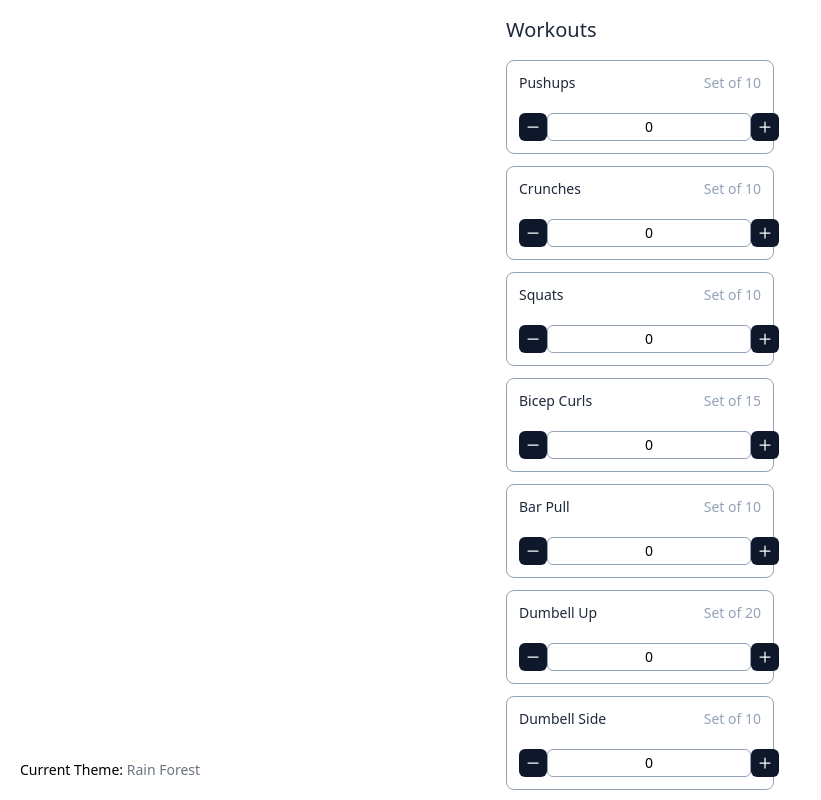
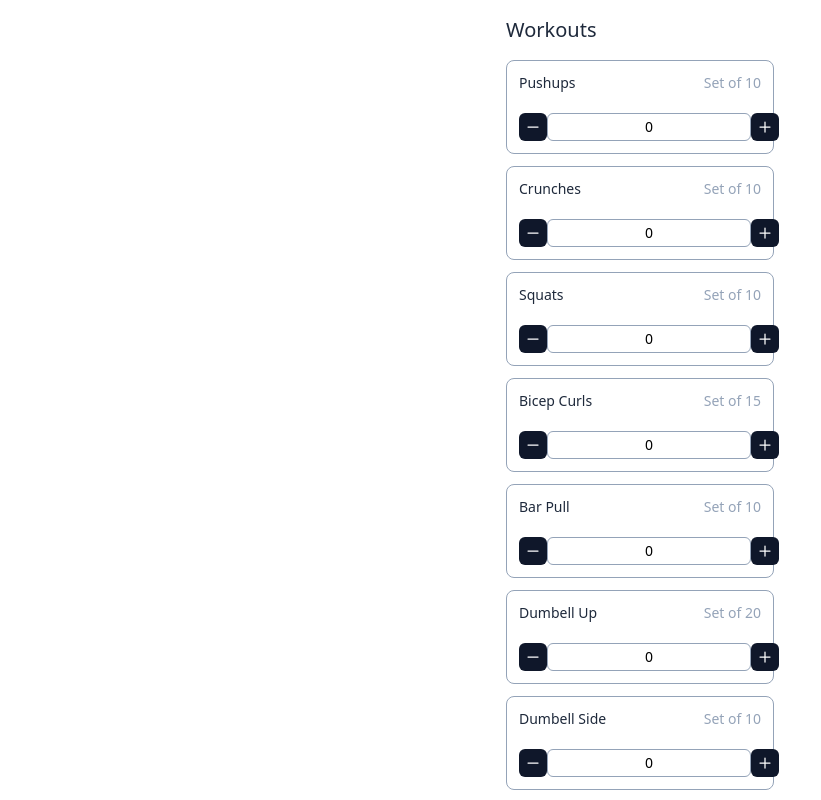
Before and after one commit to nirnejak/workout-tracker, a React (Vite) app: page / in a window 1280 px wide. Shown: the top 800 px of the page, without its empty margins (0-821 px from the left). Built offline with nearby package versions, Linux system fonts and the light colour scheme; some icons are missing.

Commit message:
Hide Current theme on mobile

```diff
--- a/src/App.tsx
+++ b/src/App.tsx
@@ -12,7 +12,7 @@ const App: React.FC = () => {
       <WorkoutsProvider>
         <Workouts />
       </WorkoutsProvider>
-      <p className="fixed left-5 bottom-0 mb-5 text-sm">
+      <p className="fixed left-5 bottom-0 mb-5 text-sm sm:hidden">
         <span>Current Theme: </span>
         <span className="text-gray-500">{theme}</span>
       </p>
```
